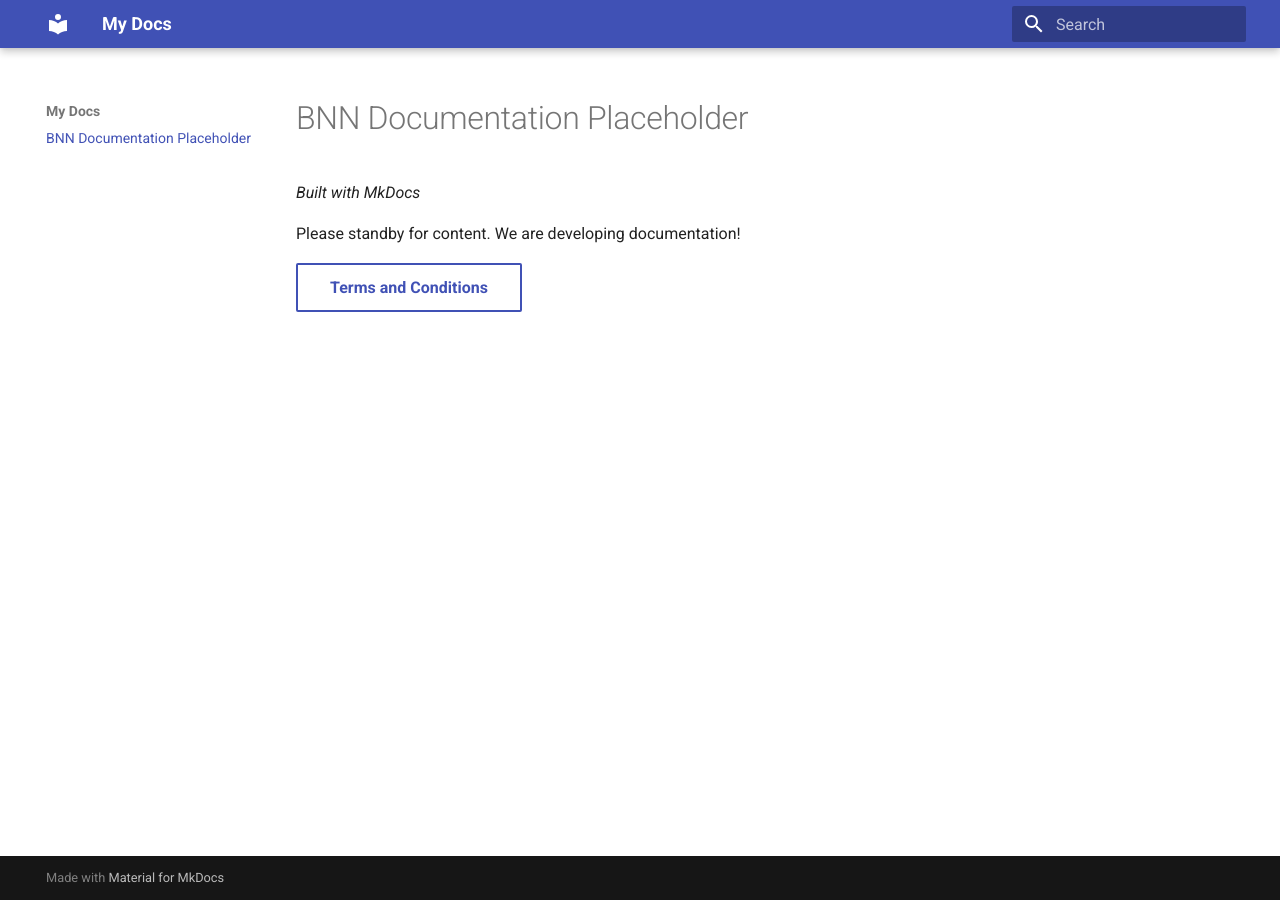
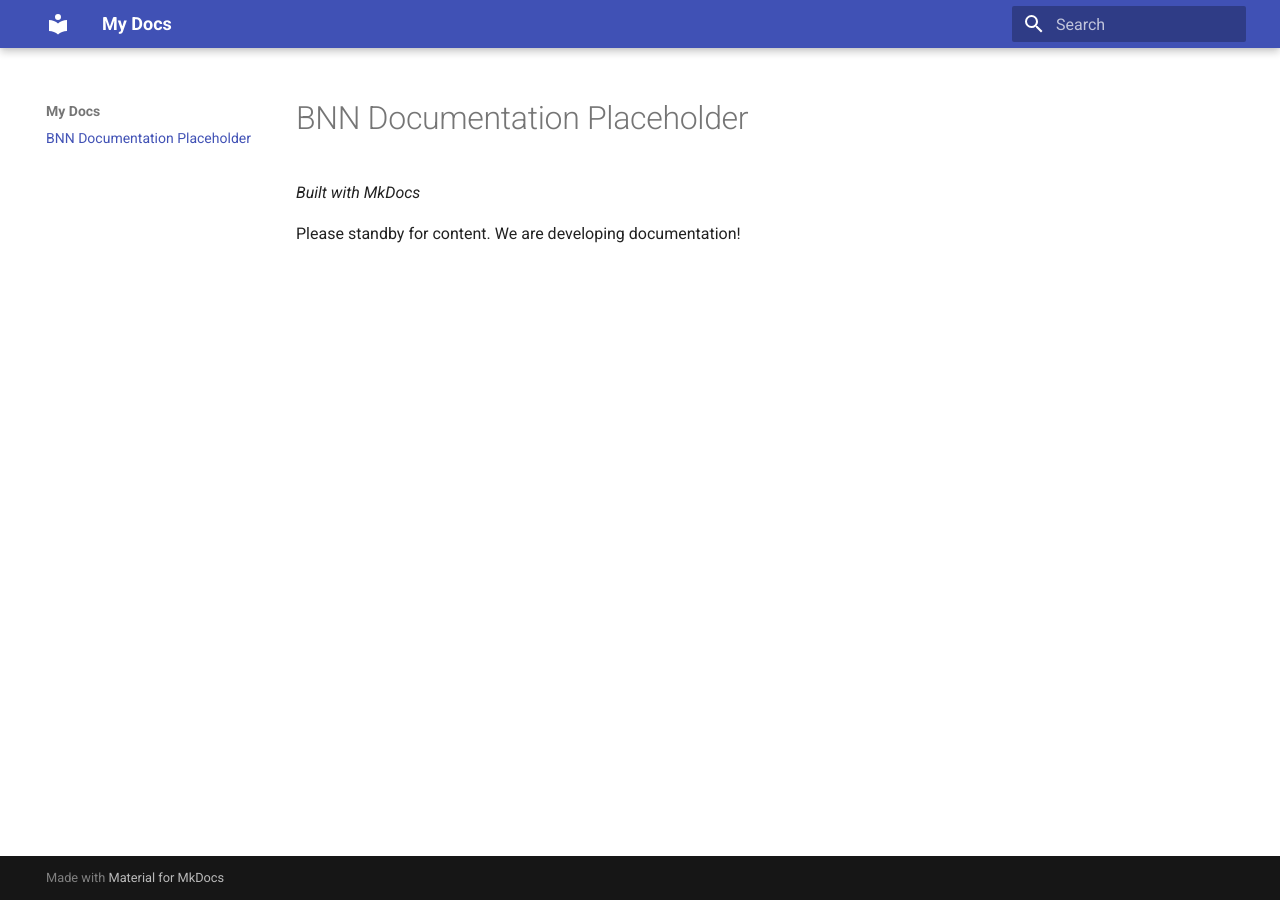
Before and after one commit to Valastiri/test-mk, an MkDocs documentation site: the page built from docs/index.md, in a window 1280 px wide. Built offline with MkDocs 1.6.1 and Material for MkDocs 9.7.7, drawn with Linux system fonts in a browser that asks for light colours.

Commit message:
revert button

```diff
--- a/docs/index.md
+++ b/docs/index.md
@@ -3,5 +3,3 @@
 *Built with MkDocs*
 
 Please standby for content. We are developing documentation!
-
-[Terms and Conditions](assets/bnn-pdf/Documentation/Terms-and-Conditions-BNN.pdf){ .md-button }
```
